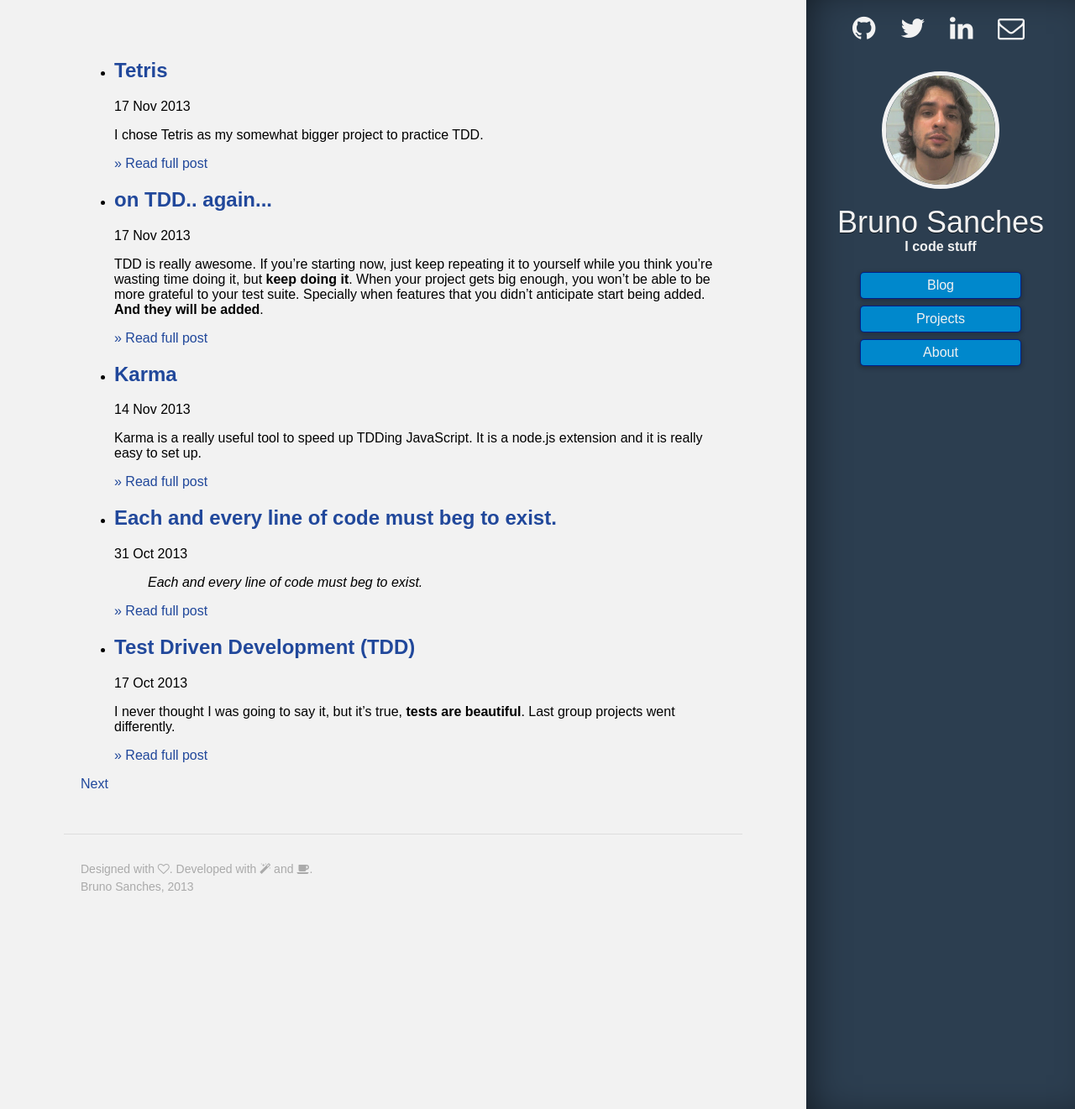
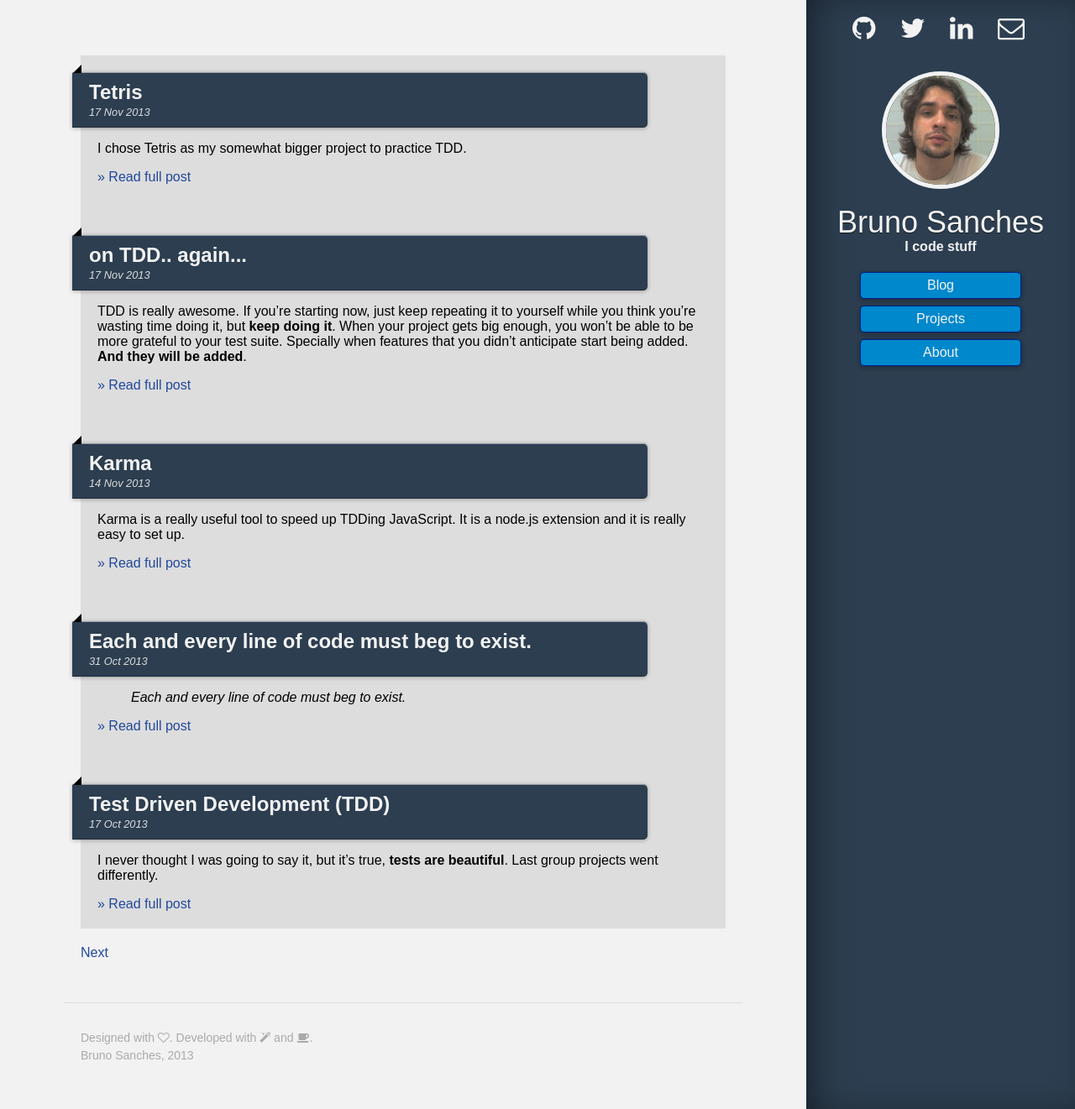
Before and after one commit to brunops/brunops.github.io, a Jekyll site: the page built from index.html, in a window 1280 px wide and 1321 px high. Shown: the whole window at 84% size. Built offline with Jekyll 4.4.1, drawn with Linux system fonts in a browser that asks for light colours; some web fonts are replaced; Markdown is read by kramdown in place of the engine named in the settings; the list of posts is cut into pages by our own code.

Commit message:
Style posts list, not sure about the colors :|

```diff
--- a/css/main.css
+++ b/css/main.css
@@ -30,6 +30,57 @@ a {
   width: 80%;
   margin: 30px auto;
   padding: 20px;
+}
+
+/*****************************************************************************/
+/*
+/* Posts
+/*
+/*****************************************************************************/
+.posts {
+  background: #ddd;
+  list-style: none;
+  padding: 0;
+}
+
+.posts li {
+  margin-bottom: 20px;
+  padding: 20px;
+  position: relative;
+}
+
+.post-title {
+  margin: 0;
+}
+
+.post-title a {
+  color: #f2f2f2;
+}
+
+.post-header:before {
+  content: "";
+  position: absolute;
+  top: -9px;
+  left: 1px;
+  border-color: transparent #000 #000 transparent;
+  border-style: solid;
+  border-width: 5px;
+}
+
+.post-header {
+  position: relative;
+  background: #2c3e50;
+  width: 90%;
+  left: -30px;
+  padding: 10px 10px 10px 20px;
+  border-radius: 0 5px 5px 0;
+  box-shadow: 0 1px 5px rgba(0, 0, 0, .3), inset 0 1px 0 rgba(255,255,255,.5), inset 0 -1px 0 rgba(0,0,0,.3);
+}
+
+.date {
+  font-size: 80%;
+  font-style: italic;
+  color: #ddd;
 }
 
 /*****************************************************************************/
```
